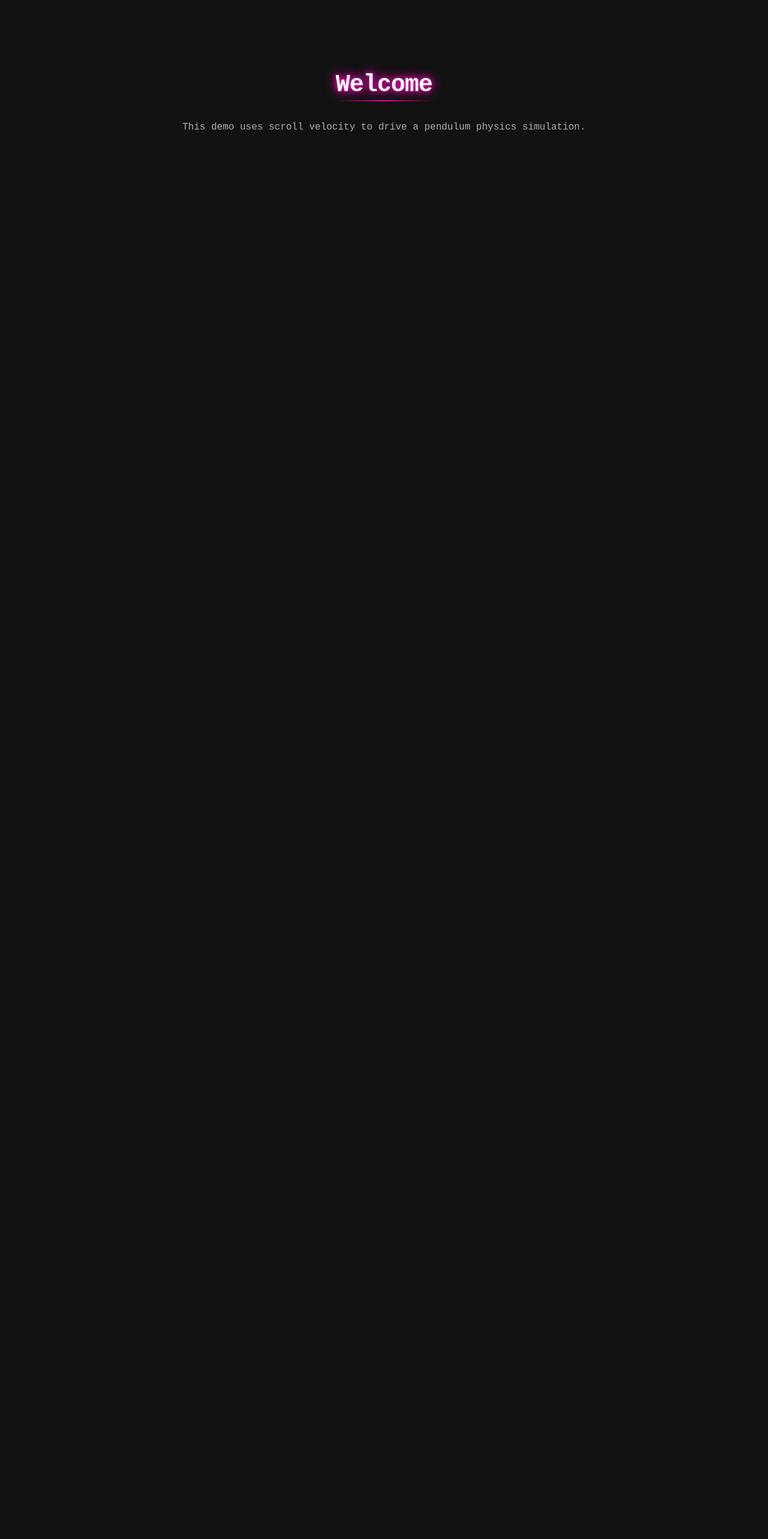
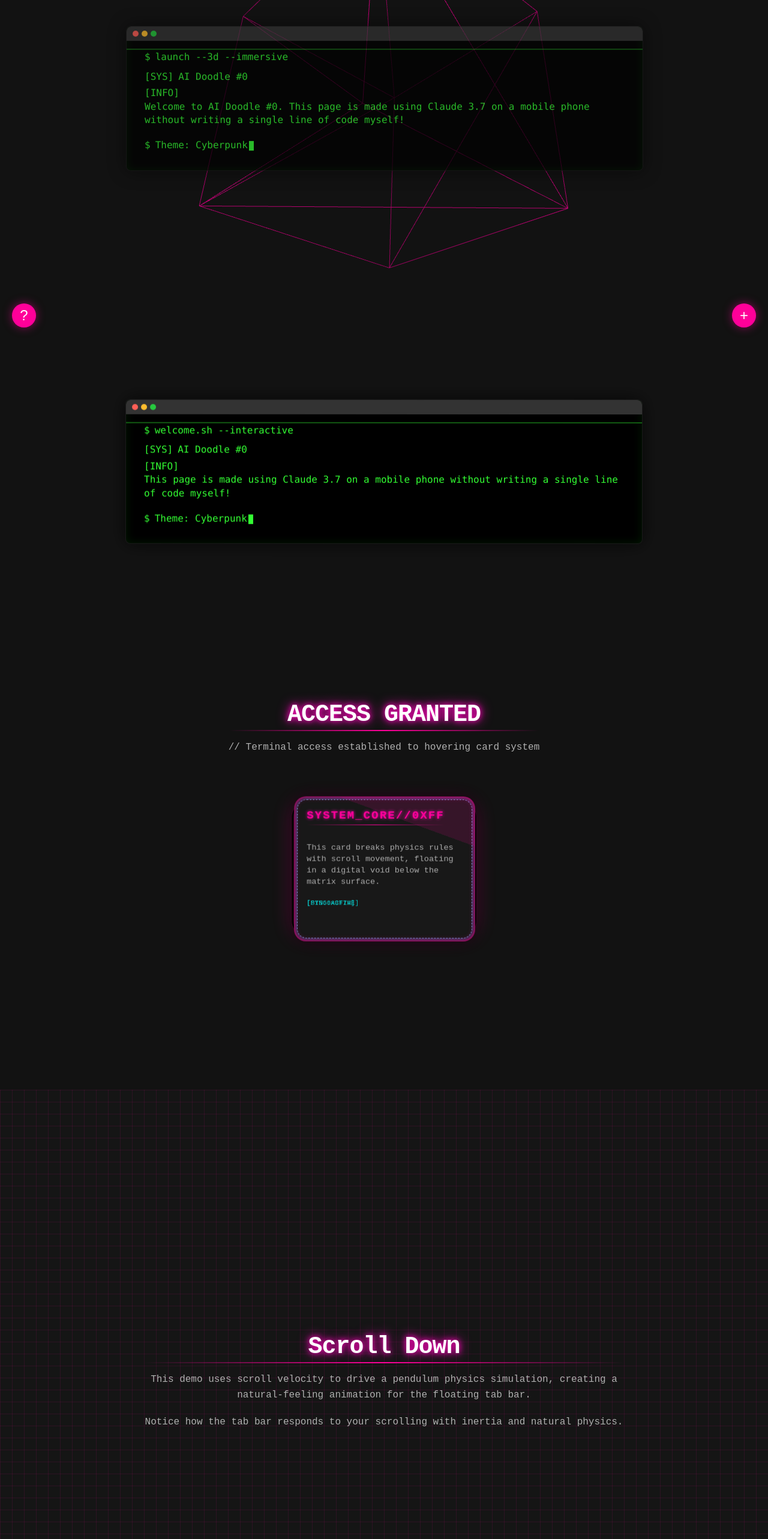
Before and after one commit to samipe/ai-doodle, a React (Vite) app: page / in a window 1280 px wide. Shown: the part 234-2800 px from the top of the page at 60% size. Built offline with nearby package versions, Linux system fonts and the light colour scheme.

Commit message:
Update App.tsx

```diff
--- a/src/App.tsx
+++ b/src/App.tsx
@@ -2,8 +2,12 @@ import { ThemeProvider, useTheme } from './contexts/ThemeContext';
 import { usePhysics } from './hooks/usePhysics';
 import { useGyroscope } from './hooks/useGyroscope';
 import TabBar from './components/TabBar/TabBar';
-import PageSection from './components/PageSection/PageSection';
-import ScrollContainer from './components/ScrollContainer';
+import TerminalBanner from './components/TerminalBanner/TerminalBanner';
+import Terminal3D from './components/Terminal3D/Terminal3D';
+import InsetCard from './components/InsetCard/InsetCard';
+import Controls from './components/Controls/Controls';
+import DebugInfo from './components/DebugInfo/DebugInfo';
+import Gyroscope from './components/Gyroscope/Gyroscope';
 import './styles/global.css';
 
 // App content component needs access to theme context
@@ -24,32 +28,46 @@ const AppContent = () => {
     <div className={`app ${currentTheme !== 'default' ? `theme-${currentTheme}` : ''}`}>
       <TabBar style={{ transform: physics.transforms.tabBar }} />
 
-      <ScrollContainer>
-        <PageSection bgStyle="plain" id="section1">
-          <h1>Welcome</h1>
-          <p>This demo uses scroll velocity to drive a pendulum physics simulation.</p>
-        </PageSection>
+      {/* New 3D Terminal Section */}
+      <Terminal3D />
 
-        <PageSection bgStyle="colorful" id="section2">
-          <h1>Colorful Section</h1>
-          <p>This section has a colorful gradient background.</p>
-        </PageSection>
+      <TerminalBanner style={{ transform: physics.transforms.heroBanner }} />
 
-        <PageSection bgStyle="patterned" id="section3">
-          <h1>Patterned Section</h1>
-          <p>This section has a patterned background.</p>
-        </PageSection>
+      <InsetCard style={{ transform: physics.transforms.insetCard }} />
 
-        <PageSection bgStyle="animated" id="section4">
-          <h1>Animated Section</h1>
-          <p>This section has a subtly animated background.</p>
-        </PageSection>
+      {/* Placeholder sections */}
+      <section className="section">
+        <div className="content">
+          <h1>Scroll Down</h1>
+          <p>This demo uses scroll velocity to drive a pendulum physics simulation, creating a natural-feeling animation for the floating tab bar.</p>
+          <p>Notice how the tab bar responds to your scrolling with inertia and natural physics.</p>
+        </div>
+      </section>
 
-        <PageSection bgStyle="crazy" id="section5">
-          <h1>Crazy Section</h1>
-          <p>This section has a more elaborate animated background.</p>
-        </PageSection>
-      </ScrollContainer>
+      <section className="section">
+        <div className="content">
+          <h1>Scroll Again</h1>
+          <p>This demo uses scroll velocity to drive a pendulum physics simulation, creating a natural-feeling animation for the floating tab bar.</p>
+          <p>Notice how the tab bar responds to your scrolling with inertia and natural physics.</p>
+        </div>
+      </section>
+
+      <Gyroscope
+        enabled={gyroscope.gyroState.enabled}
+        alpha={gyroscope.gyroState.alpha}
+        beta={gyroscope.gyroState.beta}
+        gamma={gyroscope.gyroState.gamma}
+        particles={gyroscope.particles}
+        gridTransform={gyroscope.gridTransform}
+        onToggle={handleGyroToggle}
+      />
+
+      <Controls
+        params={physics.params}
+        onParamsChange={physics.updateParams}
+      />
+
+      <DebugInfo state={physics.state} />
     </div>
   );
 };
```
